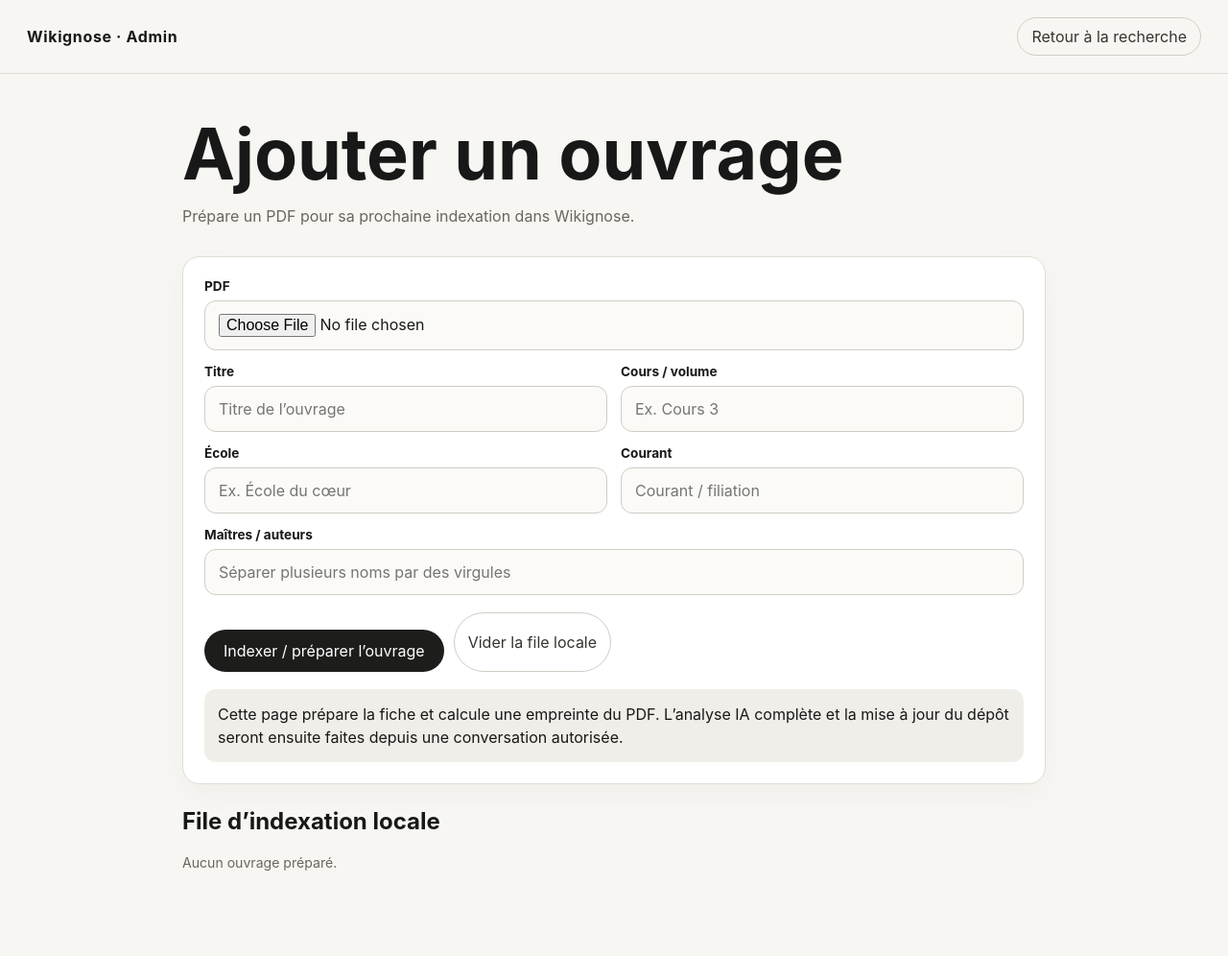
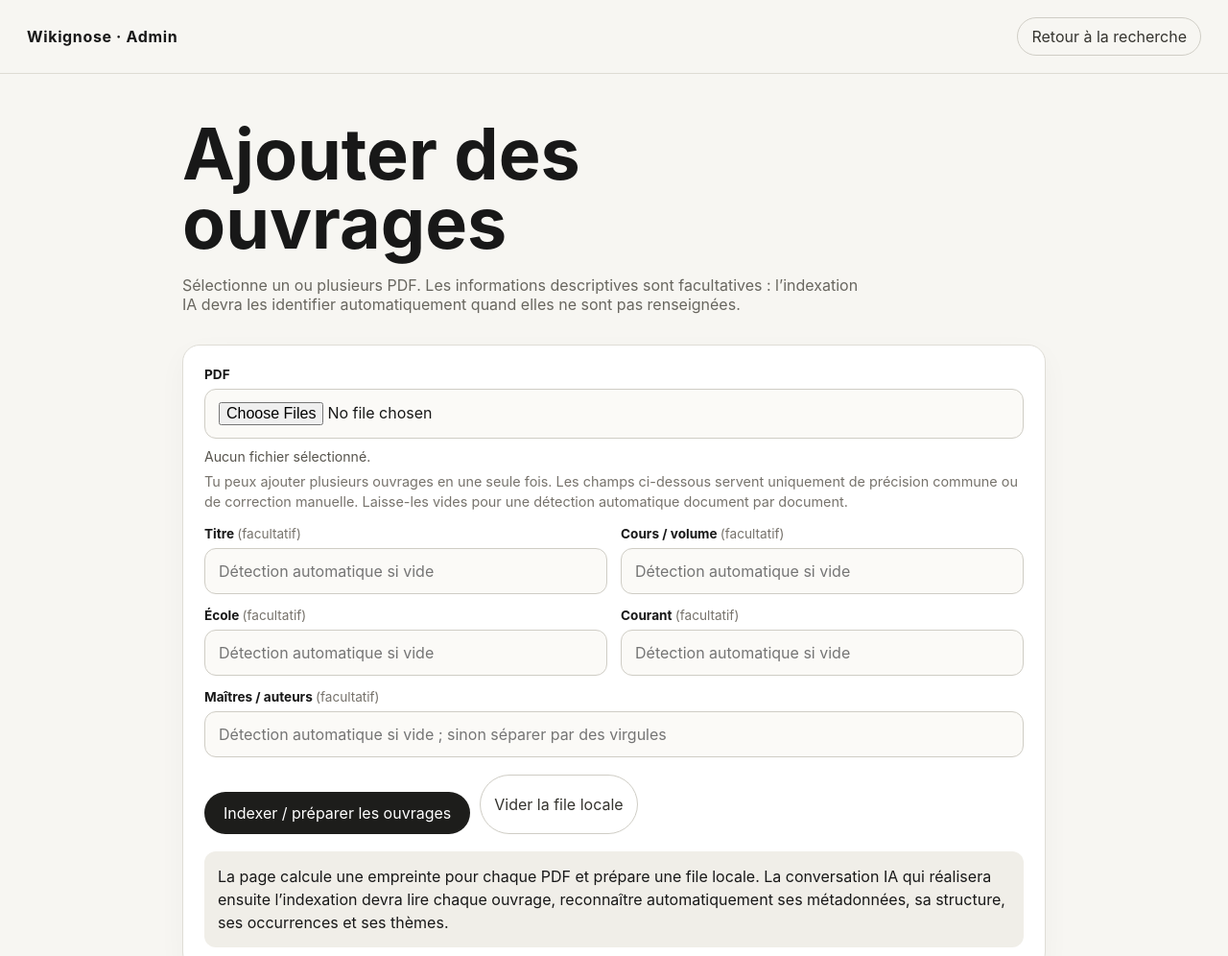
Before and after one commit to ludodulac/Wikignose, a plain HTML site: page admin/index.html in a window 1280 px wide. Shown: the top 996 px of the page at 96% size. Drawn offline with Linux system fonts and the light colour scheme.

Commit message:
Permettre l’ajout multiple et les métadonnées facultatives dans l’Admin

```diff
--- a/admin/index.html
+++ b/admin/index.html
@@ -6,7 +6,7 @@
   <title>Wikignose — Admin</title>
   <link rel="stylesheet" href="../app/styles.css">
   <style>
-    .admin-shell{width:min(900px,calc(100% - 32px));margin:0 auto;padding:48px 0 72px}.admin-card{background:#fff;border:1px solid #dfddd6;border-radius:18px;padding:22px;box-shadow:0 10px 30px rgba(0,0,0,.035)}.admin-grid{display:grid;grid-template-columns:1fr 1fr;gap:14px}.admin-actions{display:flex;gap:10px;flex-wrap:wrap;margin-top:18px}.notice{margin-top:18px;padding:14px;border-radius:12px;background:#f0eee8;line-height:1.5}.back-link{text-decoration:none;color:#35342f;border:1px solid #cfcdc5;border-radius:999px;padding:9px 14px}.queue{margin-top:24px}.queue-item{padding:14px;border:1px solid #dfddd6;border-radius:12px;background:#fff;margin-top:10px}.small{font-size:.88rem;color:#68665f}@media(max-width:700px){.admin-grid{grid-template-columns:1fr}}
+    .admin-shell{width:min(900px,calc(100% - 32px));margin:0 auto;padding:48px 0 72px}.admin-card{background:#fff;border:1px solid #dfddd6;border-radius:18px;padding:22px;box-shadow:0 10px 30px rgba(0,0,0,.035)}.admin-grid{display:grid;grid-template-columns:1fr 1fr;gap:14px}.admin-actions{display:flex;gap:10px;flex-wrap:wrap;margin-top:18px}.notice{margin-top:18px;padding:14px;border-radius:12px;background:#f0eee8;line-height:1.5}.back-link{text-decoration:none;color:#35342f;border:1px solid #cfcdc5;border-radius:999px;padding:9px 14px}.queue{margin-top:24px}.queue-item{padding:14px;border:1px solid #dfddd6;border-radius:12px;background:#fff;margin-top:10px}.small{font-size:.88rem;color:#68665f}.optional{font-weight:400;color:#77736c}.file-summary{margin-top:10px;color:#57544d}.hint{margin:8px 0 0;color:#77736c;font-size:.9rem;line-height:1.45}@media(max-width:700px){.admin-grid{grid-template-columns:1fr}}
   </style>
 </head>
 <body>
@@ -17,29 +17,32 @@
 
   <main class="admin-shell">
     <section class="hero">
-      <h1>Ajouter un ouvrage</h1>
-      <p>Prépare un PDF pour sa prochaine indexation dans Wikignose.</p>
+      <h1>Ajouter des ouvrages</h1>
+      <p>Sélectionne un ou plusieurs PDF. Les informations descriptives sont facultatives : l’indexation IA devra les identifier automatiquement quand elles ne sont pas renseignées.</p>
     </section>
 
     <section class="admin-card">
-      <label for="pdfFile">PDF</label>
-      <input id="pdfFile" type="file" accept="application/pdf,.pdf">
+      <label for="pdfFiles">PDF</label>
+      <input id="pdfFiles" type="file" accept="application/pdf,.pdf" multiple>
+      <div id="fileSummary" class="file-summary small">Aucun fichier sélectionné.</div>
+
+      <p class="hint">Tu peux ajouter plusieurs ouvrages en une seule fois. Les champs ci-dessous servent uniquement de précision commune ou de correction manuelle. Laisse-les vides pour une détection automatique document par document.</p>
 
       <div class="admin-grid" style="margin-top:14px">
-        <div><label for="title">Titre</label><input id="title" type="text" placeholder="Titre de l’ouvrage"></div>
-        <div><label for="course">Cours / volume</label><input id="course" type="text" placeholder="Ex. Cours 3"></div>
-        <div><label for="school">École</label><input id="school" type="text" placeholder="Ex. École du cœur"></div>
-        <div><label for="current">Courant</label><input id="current" type="text" placeholder="Courant / filiation"></div>
+        <div><label for="title">Titre <span class="optional">(facultatif)</span></label><input id="title" type="text" placeholder="Détection automatique si vide"></div>
+        <div><label for="course">Cours / volume <span class="optional">(facultatif)</span></label><input id="course" type="text" placeholder="Détection automatique si vide"></div>
+        <div><label for="school">École <span class="optional">(facultatif)</span></label><input id="school" type="text" placeholder="Détection automatique si vide"></div>
+        <div><label for="current">Courant <span class="optional">(facultatif)</span></label><input id="current" type="text" placeholder="Détection automatique si vide"></div>
       </div>
 
-      <div style="margin-top:14px"><label for="masters">Maîtres / auteurs</label><input id="masters" type="text" placeholder="Séparer plusieurs noms par des virgules"></div>
+      <div style="margin-top:14px"><label for="masters">Maîtres / auteurs <span class="optional">(facultatif)</span></label><input id="masters" type="text" placeholder="Détection automatique si vide ; sinon séparer par des virgules"></div>
 
       <div class="admin-actions">
-        <button id="prepareButton" class="primary-button" type="button">Indexer / préparer l’ouvrage</button>
+        <button id="prepareButton" class="primary-button" type="button">Indexer / préparer les ouvrages</button>
         <button id="clearButton" class="ghost-button" type="button">Vider la file locale</button>
       </div>
 
-      <div id="status" class="notice">Cette page prépare la fiche et calcule une empreinte du PDF. L’analyse IA complète et la mise à jour du dépôt seront ensuite faites depuis une conversation autorisée.</div>
+      <div id="status" class="notice">La page calcule une empreinte pour chaque PDF et prépare une file locale. La conversation IA qui réalisera ensuite l’indexation devra lire chaque ouvrage, reconnaître automatiquement ses métadonnées, sa structure, ses occurrences et ses thèmes.</div>
     </section>
 
     <section class="queue">
@@ -49,13 +52,17 @@
   </main>
 
 <script>
-const KEY='wikignose_admin_queue_v1';
+const KEY='wikignose_admin_queue_v2';
 const $=id=>document.getElementById(id);
 const readQueue=()=>{try{return JSON.parse(localStorage.getItem(KEY)||'[]')}catch{return[]}};
 const saveQueue=q=>localStorage.setItem(KEY,JSON.stringify(q));
-function render(){const q=readQueue();$('queueList').innerHTML=q.length?q.map((x,i)=>`<div class="queue-item"><strong>${escapeHtml(x.title||x.fileName)}</strong><div>${escapeHtml(x.school||'')} ${x.course?'· '+escapeHtml(x.course):''}</div><div>Fichier : ${escapeHtml(x.fileName)} · ${(x.size/1024/1024).toFixed(2)} Mo</div><div>Empreinte : <code>${escapeHtml(x.sha256.slice(0,20))}…</code></div></div>`).join(''):'Aucun ouvrage préparé.'}
 function escapeHtml(v){return String(v||'').replace(/&/g,'&amp;').replace(/</g,'&lt;').replace(/>/g,'&gt;').replace(/"/g,'&quot;').replace(/'/g,'&#039;')}
-$('prepareButton').addEventListener('click',async()=>{const file=$('pdfFile').files[0];if(!file){$('status').textContent='Choisis d’abord un fichier PDF.';return}if(file.type!=='application/pdf'&&!file.name.toLowerCase().endsWith('.pdf')){$('status').textContent='Le fichier doit être un PDF.';return}const buf=await file.arrayBuffer();const digest=await crypto.subtle.digest('SHA-256',buf);const sha256=[...new Uint8Array(digest)].map(b=>b.toString(16).padStart(2,'0')).join('');const q=readQueue();if(q.some(x=>x.sha256===sha256)){$('status').textContent='Ce PDF est déjà présent dans la file locale.';return}q.push({fileName:file.name,size:file.size,sha256,title:$('title').value.trim(),course:$('course').value.trim(),school:$('school').value.trim(),current:$('current').value.trim(),masters:$('masters').value.split(',').map(x=>x.trim()).filter(Boolean),preparedAt:new Date().toISOString(),status:'à indexer'});saveQueue(q);$('status').textContent='Ouvrage préparé. Ouvre ensuite une conversation IA, joins ce PDF et demande : « indexe les ouvrages en attente dans Wikignose ». La couche occurrences du nouveau PDF sera ajoutée; la pertinence thématique globale pourra être recalculée.';render()});
+function render(){const q=readQueue();$('queueList').innerHTML=q.length?q.map(x=>`<div class="queue-item"><strong>${escapeHtml(x.title||x.fileName)}</strong><div>${x.metadataMode==='auto'?'Métadonnées : détection automatique':'Métadonnées : précisions manuelles fournies'}</div><div>${escapeHtml(x.school||'')} ${x.course?'· '+escapeHtml(x.course):''}</div><div>Fichier : ${escapeHtml(x.fileName)} · ${(x.size/1024/1024).toFixed(2)} Mo</div><div>Empreinte : <code>${escapeHtml(x.sha256.slice(0,20))}…</code></div></div>`).join(''):'Aucun ouvrage préparé.'}
+$('pdfFiles').addEventListener('change',()=>{const files=[...$('pdfFiles').files];$('fileSummary').textContent=files.length?`${files.length} PDF sélectionné${files.length>1?'s':''} — ${files.map(f=>f.name).join(' · ')}`:'Aucun fichier sélectionné.'});
+$('prepareButton').addEventListener('click',async()=>{const files=[...$('pdfFiles').files];if(!files.length){$('status').textContent='Choisis au moins un fichier PDF.';return}const invalid=files.find(file=>file.type!=='application/pdf'&&!file.name.toLowerCase().endsWith('.pdf'));if(invalid){$('status').textContent=`Le fichier ${invalid.name} n’est pas reconnu comme PDF.`;return}
+const shared={title:$('title').value.trim(),course:$('course').value.trim(),school:$('school').value.trim(),current:$('current').value.trim(),masters:$('masters').value.split(',').map(x=>x.trim()).filter(Boolean)};const hasManual=Boolean(shared.title||shared.course||shared.school||shared.current||shared.masters.length);const q=readQueue();let added=0,duplicates=0;
+for(const file of files){const buf=await file.arrayBuffer();const digest=await crypto.subtle.digest('SHA-256',buf);const sha256=[...new Uint8Array(digest)].map(b=>b.toString(16).padStart(2,'0')).join('');if(q.some(x=>x.sha256===sha256)){duplicates++;continue}q.push({fileName:file.name,size:file.size,sha256,title:files.length===1?shared.title:'',course:shared.course,school:shared.school,current:shared.current,masters:shared.masters,metadataMode:hasManual?'manual-assisted':'auto',preparedAt:new Date().toISOString(),status:'à indexer',requirements:{autoDetectMetadata:true,autoDetectStructure:true,indexOccurrences:true,indexThemes:true,recomputeGlobalThemeRelevance:true}});added++}
+saveQueue(q);$('status').textContent=`${added} ouvrage${added>1?'s':''} ajouté${added>1?'s':''} à la file${duplicates?` ; ${duplicates} doublon${duplicates>1?'s':''} ignoré${duplicates>1?'s':''}`:''}. Lors de la conversation d’indexation, joins les PDF et demande d’indexer la file Wikignose : les métadonnées manquantes seront déduites automatiquement. Les occurrences existantes des anciens ouvrages ne seront pas recalculées ; la pertinence thématique globale pourra, elle, être réévaluée.`;render()});
 $('clearButton').addEventListener('click',()=>{localStorage.removeItem(KEY);render();$('status').textContent='File locale vidée.'});
 render();
 </script>
```
